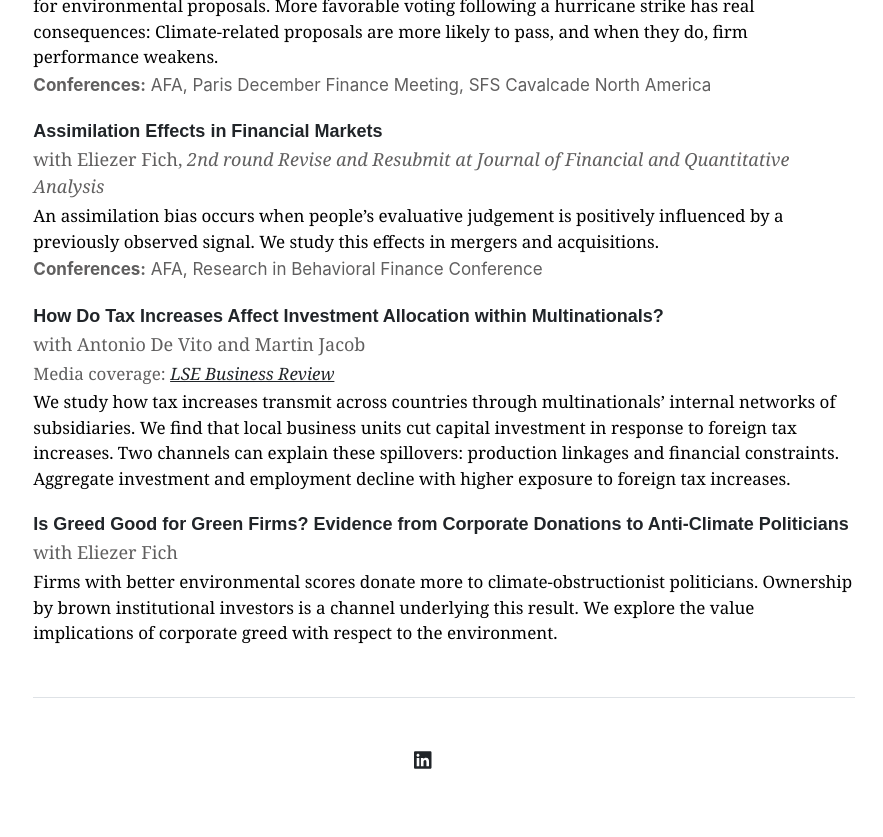
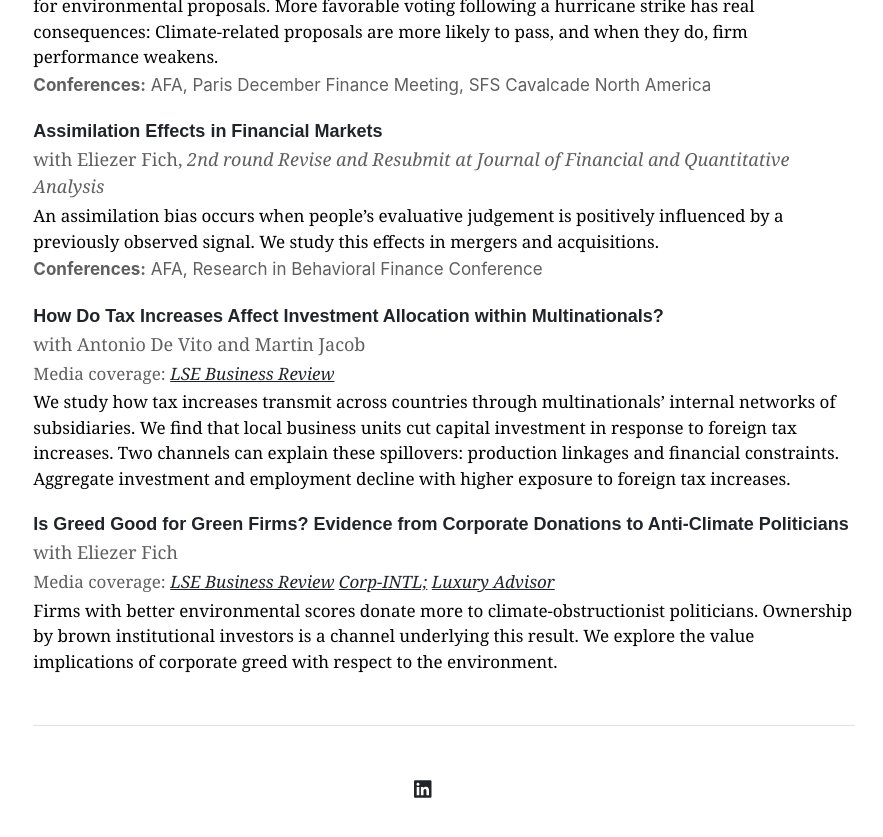
Before and after one commit to guosongxu/guosongxu.github.io, a Jekyll site: the page built from index.md, in a window 1280 px wide and 900 px high, scrolled down 1315 px. Shown: the top 837 px of the window, without its empty margins (196-1079 px from the left). Built offline with Jekyll 4.4.1, drawn with Linux system fonts in a browser that asks for light colours.

Commit message:
Update home.html

```diff
--- a/_layouts/home.html
+++ b/_layouts/home.html
@@ -51,6 +51,7 @@ layout: default
 
     <p style="font-family:arial, 'MS Sans Serif', arial;font-size:18px;margin-bottom:1px;"><a rel="noreferrer noopener" aria-label=" (opens in a new tab)" href="https://papers.ssrn.com/sol3/papers.cfm?abstract_id=3980416" target="_blank" style="text-decoration:none;"><strong>Is Greed Good for Green Firms? Evidence from Corporate Donations to Anti-Climate Politicians</strong></a></p>
     <p style="font-family:georgia;font-size:18px;margin-bottom:3px;color:#605F5F">with Eliezer Fich</p>
+    <p style="font-family:georgia;font-size:17px;margin-bottom:3px;color:#605F5F">Media coverage:&nbsp;<em><a rel="noreferrer noopener" href="https://blogs.lse.ac.uk/businessreview/2022/04/25/why-do-green-firms-support-anti-climate-legislators/" target="_blank">LSE Business Review</a>&nbsp;<a rel="noreferrer noopener" href="https://www.corp-intl.com/news/newsitem.aspx?ID=399" target="_blank">Corp-INTL;</a>&nbsp;<a rel="noreferrer noopener" href="https://luxuryadviser.com/green-firms-secretly-donate-more-money-to-support-anti-climate-politicians/" target="_blank">Luxury Advisor</a></em> </p>
     <p style="font-family:georgia;font-size:17px;margin-bottom:3px">Firms with better environmental scores donate more to climate-obstructionist politicians. Ownership by brown institutional investors is a channel underlying this result. We explore the value implications of corporate greed with respect to the environment. </p>
 
   </div>
```
